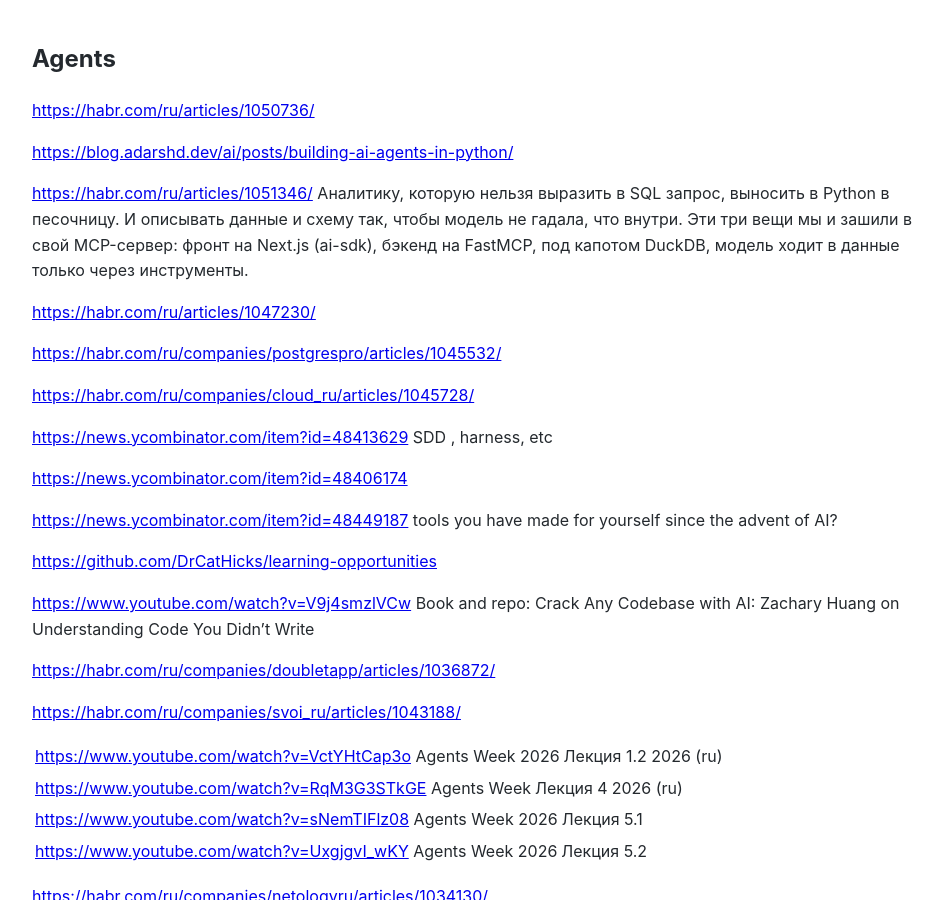
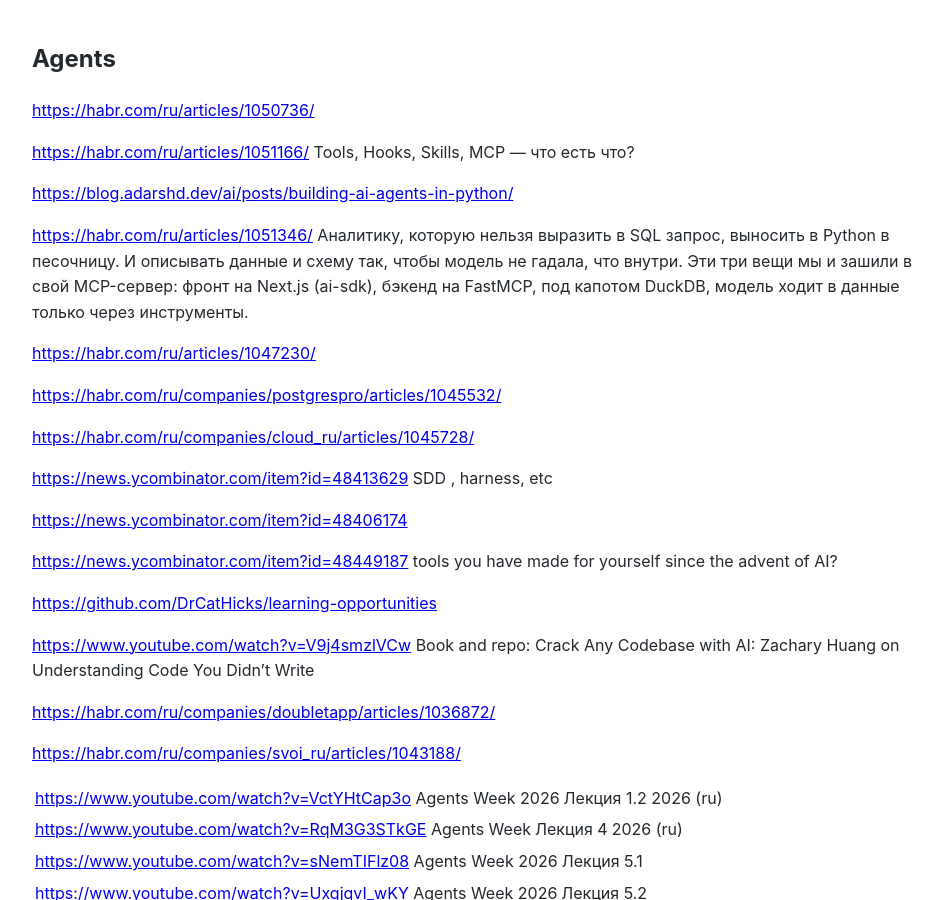
Before and after one commit to Michael-Lubinsky/michael-lubinsky.github.com, a Jekyll site: the page built from ml/agent.md, in a window 1280 px wide and 900 px high. Shown: the whole window, without its empty margins (158-1101 px from the left). Built offline with Jekyll 4.4.1, drawn with Linux system fonts in a browser that asks for light colours; our own code applies the rules of GitHub Pages for plain Markdown files.

Commit message:
Update agent.md

```diff
--- a/ml/agent.md
+++ b/ml/agent.md
@@ -1,6 +1,8 @@
 ## Agents
 
 <https://habr.com/ru/articles/1050736/>
+
+<https://habr.com/ru/articles/1051166/> Tools, Hooks, Skills, MCP — что есть что?
 
 <https://blog.adarshd.dev/ai/posts/building-ai-agents-in-python/>
 
```
